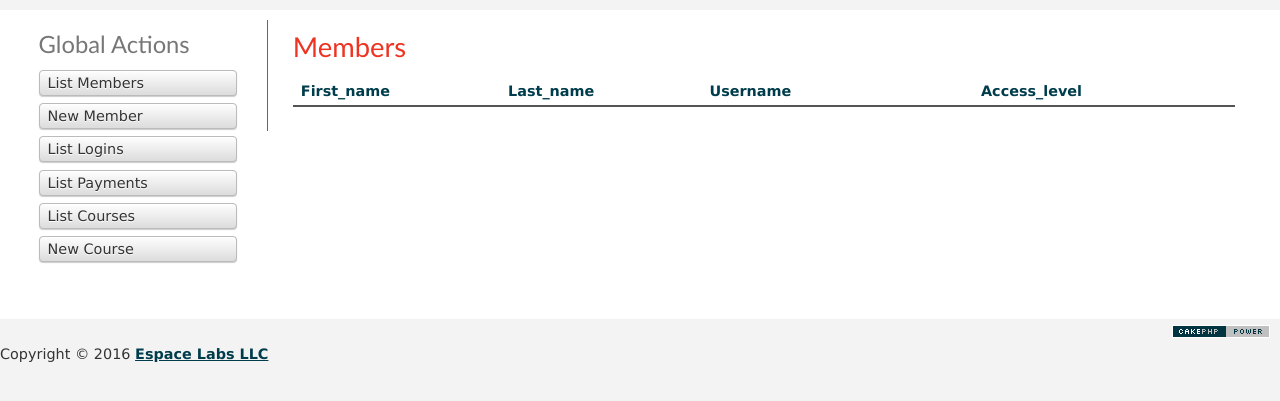
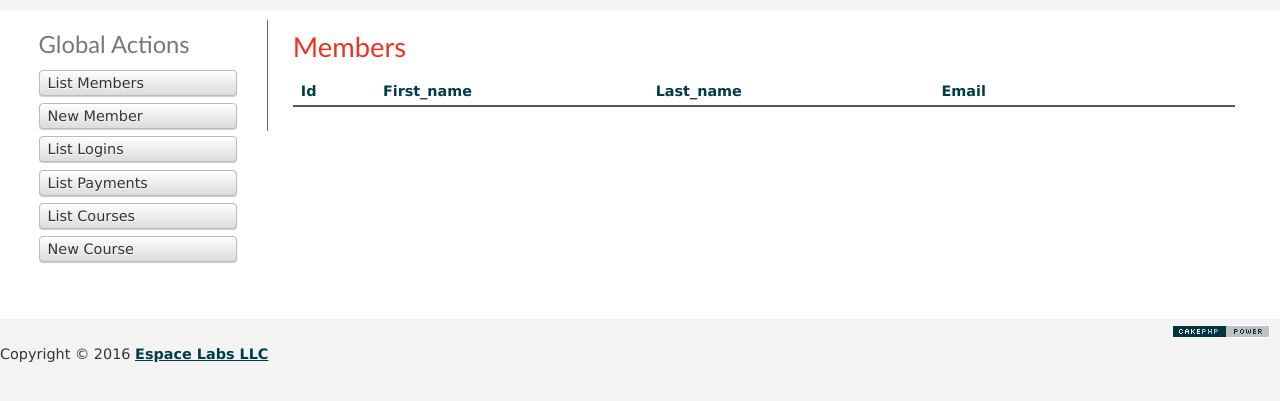
Before and after one commit to topdsoft/espace, a CakePHP app: the page made by app/View/Members/index.ctp in a window 1280 px wide. Shown: the part 117-518 px from the top of the page. Run offline with PHP 8.4 and a stand-in for CakePHP, Linux system fonts and the light colour scheme; the template is opened without the code that fills it, so the values that code supplies are empty; some libraries are stand-ins or nearby versions.

Commit message:
changed member list

```diff
--- a/app/View/Members/index.ctp
+++ b/app/View/Members/index.ctp
@@ -3,15 +3,16 @@
 	<table cellpadding="0" cellspacing="0">
 	<thead>
 	<tr>
+			<th><?php echo $this->Paginator->sort('id'); ?></th>
 			<th><?php echo $this->Paginator->sort('first_name'); ?></th>
 			<th><?php echo $this->Paginator->sort('last_name'); ?></th>
-			<th><?php echo $this->Paginator->sort('username'); ?></th>
-			<th><?php //echo $this->Paginator->sort('email'); ?></th>
+			<th><?php //echo $this->Paginator->sort('username'); ?></th>
+			<th><?php echo $this->Paginator->sort('email'); ?></th>
 			<th><?php //echo $this->Paginator->sort('phone'); ?></th>
 			<th><?php //echo $this->Paginator->sort('paid_until'); ?></th>
 			<th><?php //echo $this->Paginator->sort('mins_left'); ?></th>
 			<th><?php //echo $this->Paginator->sort('mins_left_monthly'); ?></th>
-			<th><?php echo $this->Paginator->sort('access_level'); ?></th>
+			<th><?php //echo $this->Paginator->sort('access_level'); ?></th>
 			<th><?php //echo $this->Paginator->sort('company'); ?></th>
 			<th class="actions"></th>
 	</tr>
@@ -19,22 +20,23 @@
 	<tbody>
 	<?php foreach ($members as $member): ?>
 	<tr>
+		<td><?php echo h($member['Member']['id']); ?>&nbsp;</td>
 		<td><?php echo h($member['Member']['first_name']); ?>&nbsp;</td>
 		<td><?php echo h($member['Member']['last_name']); ?>&nbsp;</td>
-		<td><?php echo h($member['Member']['username']); ?>&nbsp;</td>
-		<td><?php //echo h($member['Member']['email']); ?>&nbsp;</td>
+		<td><?php //echo h($member['Member']['username']); ?>&nbsp;</td>
+		<td><?php echo h($member['Member']['email']); ?>&nbsp;</td>
 		<td><?php //echo h($member['Member']['phone']); ?>&nbsp;</td>
 		<td><?php //echo h($member['Member']['paid_until']); ?>&nbsp;</td>
 		<td><?php //echo h($member['Member']['mins_left']); ?>&nbsp;</td>
 		<td><?php //echo h($member['Member']['mins_left_monthly']); ?>&nbsp;</td>
-		<td><?php echo h($ACCESS_TYPES[$member['Member']['access_level']]); ?>&nbsp;</td>
+		<td><?php //echo h($ACCESS_TYPES[$member['Member']['access_level']]); ?>&nbsp;</td>
 		<td><?php //echo h($member['Member']['company']); ?>&nbsp;</td>
 			<td class="actions">
 			<?php echo $this->Html->link(__('View'), array('action' => 'view', $member['Member']['id'])); ?>
 			<?php echo $this->Html->link(__('Edit'), array('action' => 'edit', $member['Member']['id'])); ?>
 			<?php echo $this->Html->link(__('Payment'), array('controller'=>'payments' ,'action' => 'add', 'member_id'=>$member['Member']['id'])); ?>
 			<?php echo $this->Html->link(__('Class Signup'), array('controller'=>'courses','action' => 'signup', 'member_id'=>$member['Member']['id'])); ?>
-			<?php echo $this->Form->postLink(__('Delete'), array('action' => 'delete', $member['Member']['id']), array('confirm' => __('Are you sure you want to delete member: %s?', $member['Member']['username']))); ?>
+			<?php //echo $this->Form->postLink(__('Delete'), array('action' => 'delete', $member['Member']['id']), array('confirm' => __('Are you sure you want to delete member: %s?', $member['Member']['username']))); ?>
 		</td>
 	</tr>
 <?php endforeach; ?>
```
